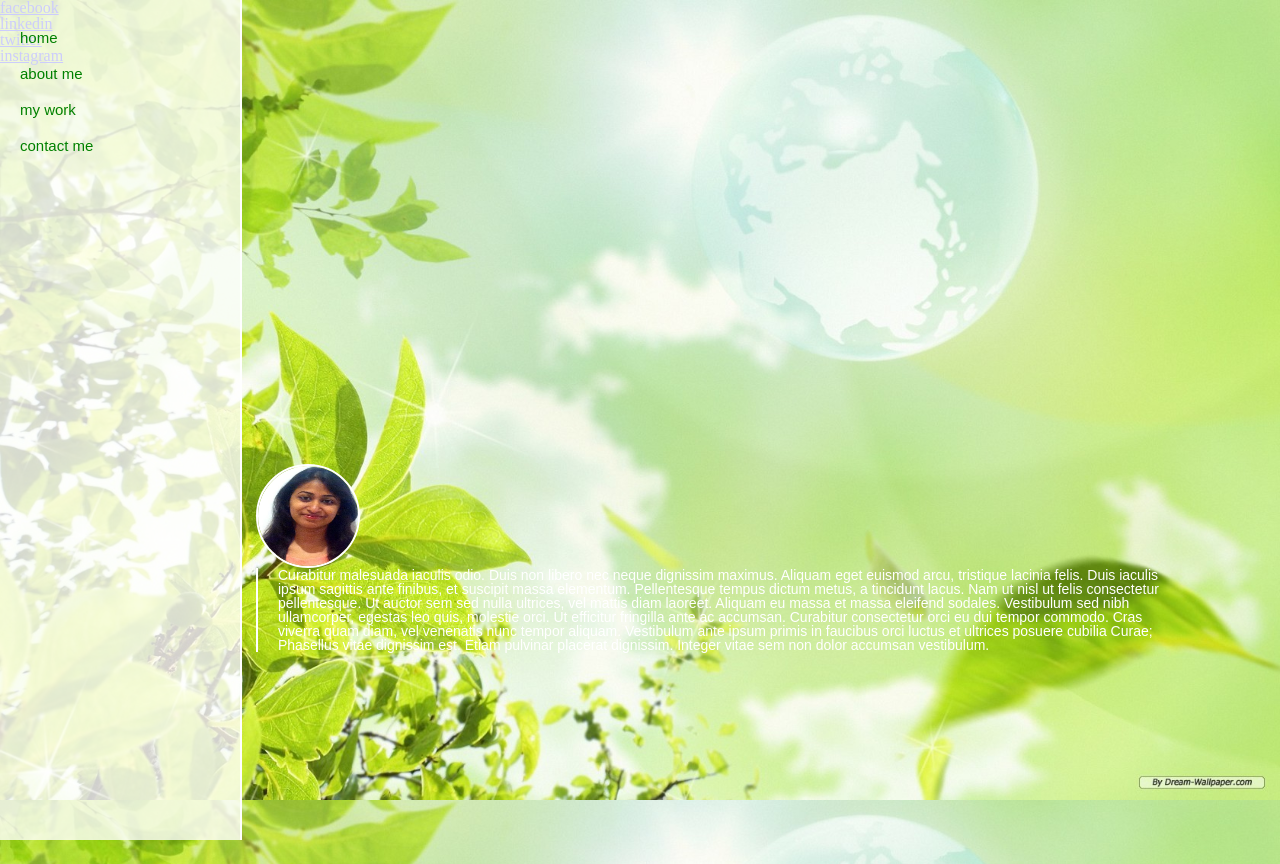
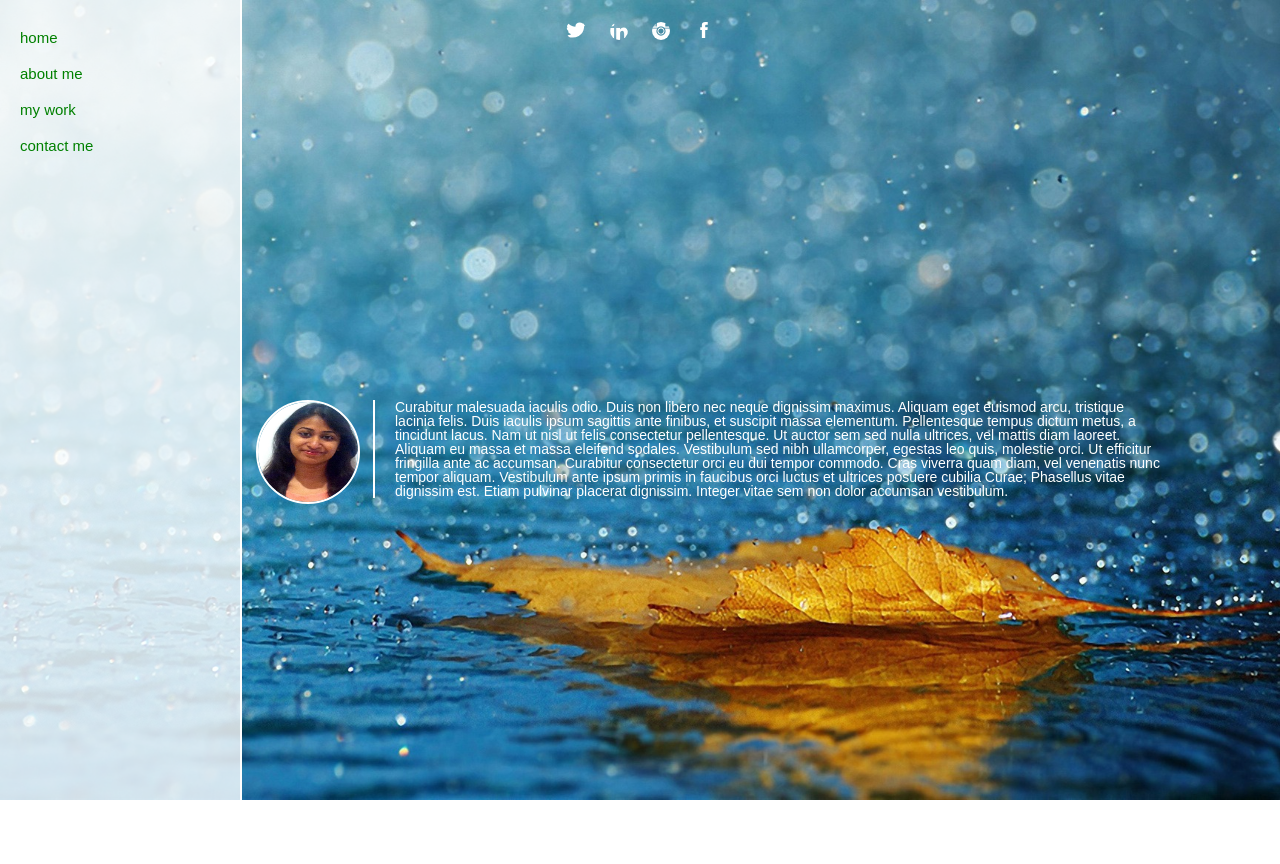
Before and after one commit to Harini08/my_website, a plain HTML site: page index.html in a window 1280 px wide. After the commit the page ends 800 px from the top, so only its background shows below. Drawn offline with Linux system fonts and the light colour scheme.

Commit message:
added social media icons

```diff
--- a/css/style.css
+++ b/css/style.css
@@ -1,5 +1,5 @@
 body {
-  background-image: url('../images/main_background.jpg');
+  background-image: url('../images/background-1.jpg');
   background-position: center;
   background-size: cover;
   background-attachment: fixed;
@@ -67,6 +67,67 @@ body {
   color: white;
   font-size: 14px;
   font-family: arial, sans-serif;
-  float: left;
-  width: calc(100% - 142px);
+  /* float: left;*/
+  /* width: calc(100% - 142px);*/
+  margin-left: auto;
+  margin-right: auto;
+  width: 75%;
 }
+
+.social-wrapper {
+  height: 40px;
+  width: 80%;
+  text-align: center;
+  position: absolute;
+  margin-left: auto;
+  margin-right: auto;
+  left: 0;
+  right: 0;
+  top: 10px;
+}
+
+.social-link {
+  color: green;
+  text-decoration: none;
+  font-family: arial, sans-serif;
+  font-size: 15px;
+}
+
+.social-list-item {
+  padding: 10px 0;
+  display: inline;
+
+}
+
+
+.twitter-icon {
+  height: 20px;
+  width: 20px;
+  border-radius: 50%;
+  border: #ffffff;
+  padding: 10px;
+}
+
+.linkedin-icon {
+  height: 18px;
+  width: 18px;
+  border-radius: 100%;
+  border: #ffffff;
+  padding: 10px;
+}
+
+.instagram-icon {
+  height: 18px;
+  width: 18px;
+  border-radius: 50%;
+  border: #ffffff;
+  padding: 10px;
+}
+
+.facebook-icon {
+  height: 20px;
+  width: 20px;
+  border-radius: 50%;
+  border: #ffffff;
+  padding: 10px;
+}
--- a/index.html
+++ b/index.html
@@ -26,20 +26,31 @@
       </nav>
     </header>
 
-    <ul>
-      <li>
-          <a href="#">facebook</a>
-      </li>
-      <li>
-          <a href="#">linkedin</a>
-      </li>
-      <li>
-          <a href="#">twitter</a>
-      </li>
-      <li>
-          <a href="#">instagram</a>
-      </li>
-    </ul>
+    <div class="social-wrapper">
+      <ul class="social-networks">
+        <li class="social-list-item">
+            <a href="https://twitter.com/harini_08" class="social-link"></a>
+            <img src="images/social-icons/twitter.svg" class="twitter-icon">
+
+
+        </li>
+        <li class="social-list-item">
+            <a href="https://linkedin.com/harinimanivannan" class="social-link"></a>
+            <img src="images/social-icons/linkedin.svg" class="linkedin-icon">
+
+
+        </li>
+        <li class="social-list-item">
+             <a href="https://instagram.com/harini08" class="social-link"></a>
+            <img src="images/social-icons/instagram.svg" class="instagram-icon">
+        </li>
+
+        <li class="social-list-item">
+            <a href="https://facebook.com/harini.manivannan" class="social-link"></a>
+            <img src="images/social-icons/facebook.svg" class="facebook-icon">
+        </li>
+      </ul>
+    </div>
 
     <div class="main">
       <div class="intro">
```
Also changed, not shown: images/social-icons/facebook.svg (added), images/social-icons/instagram.svg (added), images/social-icons/linkedin.svg (added), images/social-icons/twitter.svg (added).
